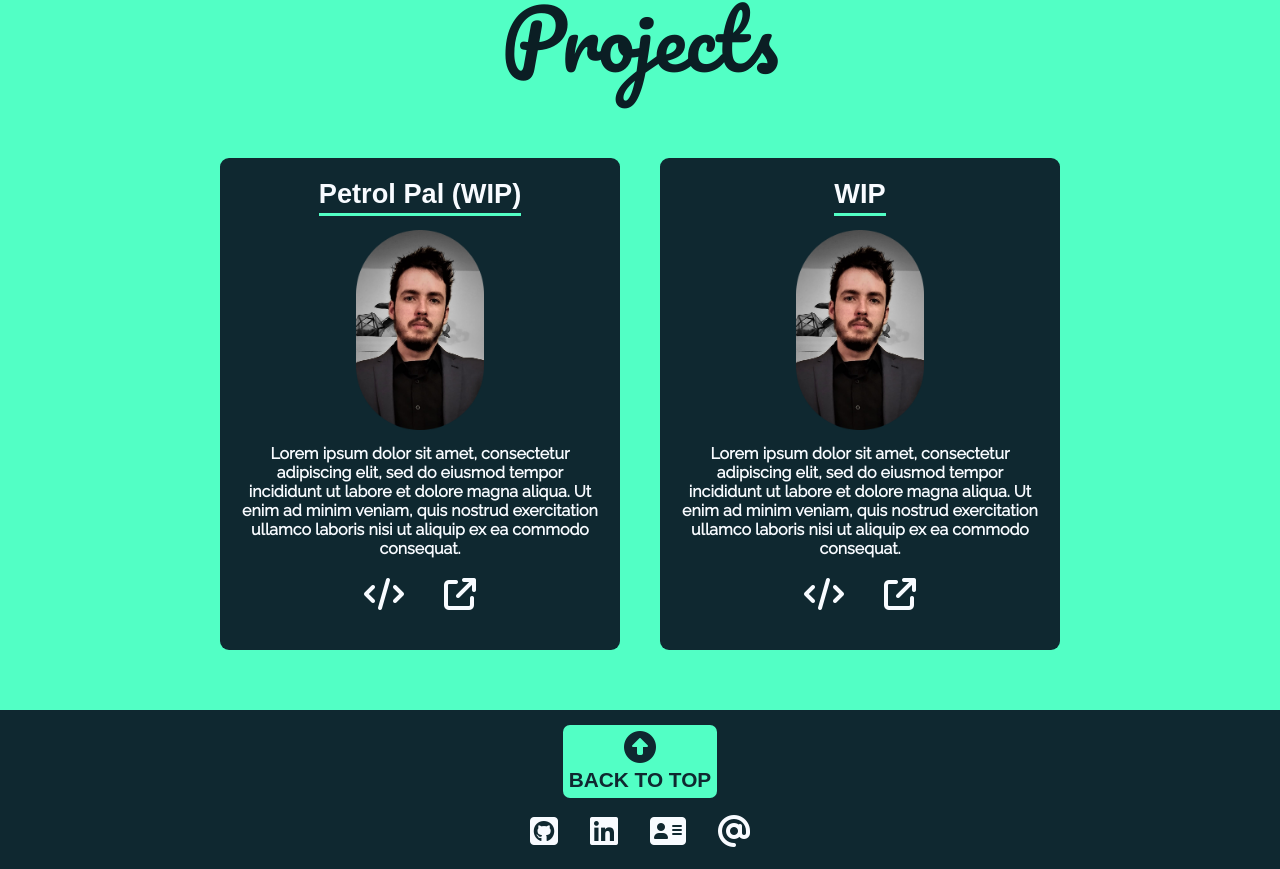
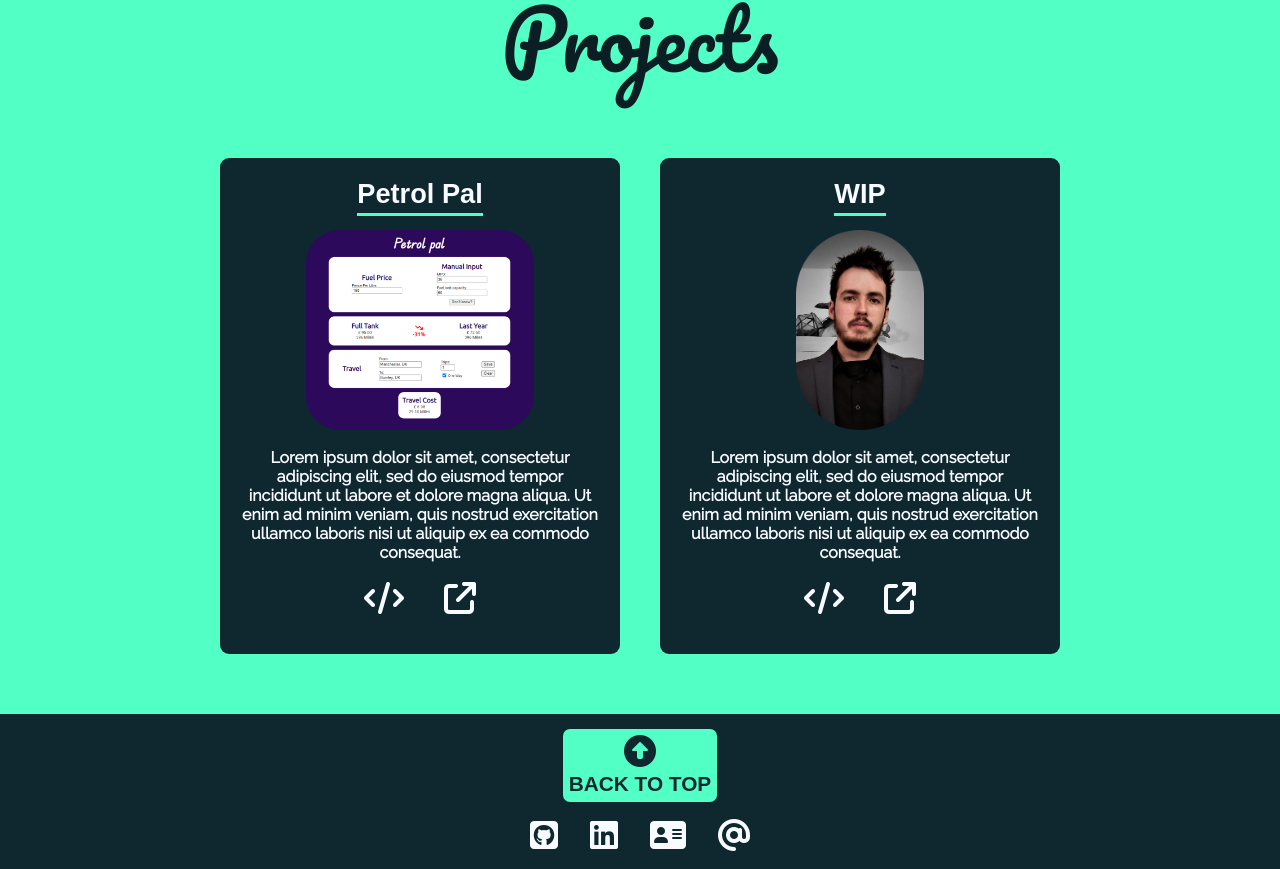
Before and after one commit to johnw-north/react-portfolio, a React (Create React App) app: page / in a window 1280 px wide. Shown: the part 851-1720 px from the top of the page. Built offline with nearby package versions, Linux system fonts and the light colour scheme; a web font is replaced by a local one.

Commit message:
add petrol pal project

```diff
--- a/src/components/Card.js
+++ b/src/components/Card.js
@@ -4,7 +4,9 @@ function Card(props) {
     return (
       <div className="card">
         <h1 className="card__title">{props.title}</h1>
-        <img src={props.image} alt="Project" />
+        <a href={props.website}>
+          <img src={props.image} alt="Project" />
+        </a>
         <p>{props.description}</p>
         <div className="card__links">
           <a href={props.github}>
--- a/src/components/Projects.js
+++ b/src/components/Projects.js
@@ -1,4 +1,5 @@
 import Card from "./Card";
+import PetrolPal from "../images/PetrolPal.png"
 import profilePic from '../images/pill.png';
 
 function Projects() {
@@ -7,11 +8,11 @@ function Projects() {
         <h1 className="projects__title">Projects</h1>
         <div className="projects__container">
           <Card
-            title="Petrol Pal (WIP)"
-            image={profilePic}
+            title="Petrol Pal"
+            image={PetrolPal}
             description="Lorem ipsum dolor sit amet, consectetur adipiscing elit, sed do eiusmod tempor incididunt ut labore et dolore magna aliqua. Ut enim ad minim veniam, quis nostrud exercitation ullamco laboris nisi ut aliquip ex ea commodo consequat."
-            github=""
-            website=""
+            github="https://github.com/johnw-north/petrol-pal"
+            website="https://johnw-north.github.io/petrol-pal/"
             />
           <Card
             title="WIP"
```
Also changed, not shown: src/images/PetrolPal.png (added).
